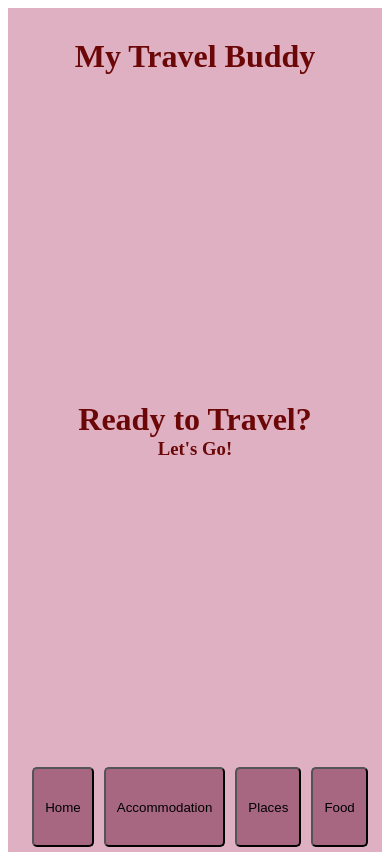
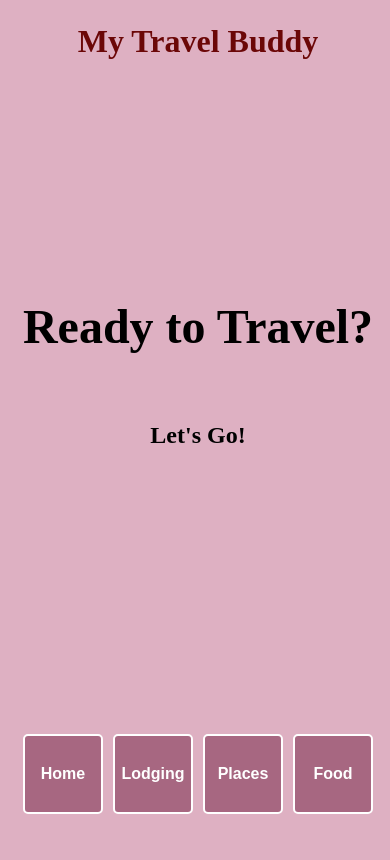
Before and after one commit to koyostar/travel-buddy, a React (Vite) app: page / in a window 390 px wide. Built offline with nearby package versions, Linux system fonts and the light colour scheme; no server answers.

Commit message:
Mobile responsiveness improved

```diff
--- a/src/Accommodation/AccommodationForm.jsx
+++ b/src/Accommodation/AccommodationForm.jsx
@@ -47,7 +47,6 @@ function AccommodationForm({ handleAddAccommodation }) {
           value={hotel}
           onChange={(e) => setHotel(e.target.value)}
         />
-        <br />
       </div>
 
       <div className="input-form">
--- a/src/Accommodation/AccommodationList.jsx
+++ b/src/Accommodation/AccommodationList.jsx
@@ -53,7 +53,7 @@ function AccommodationList() {
 
   return (
     <div className="accommodation-container">
-      <h1>Accomodation</h1>
+      <h2>Accomodation</h2>
       <AccommodationForm handleAddAccommodation={addAccommodation} />
       <h2>Booked Accomodation</h2>
       <div class="table-container">
--- a/src/Accommodation/AccommodationPage.jsx
+++ b/src/Accommodation/AccommodationPage.jsx
@@ -1,11 +1,7 @@
 import AccommodationList from "./AccommodationList";
 
 function AccommodationPage() {
-  return (
-    <div className="accommodation-container">
-      <AccommodationList />
-    </div>
-  );
+  return <AccommodationList />;
 }
 
 export default AccommodationPage;
--- a/src/Food/FoodList.jsx
+++ b/src/Food/FoodList.jsx
@@ -78,7 +78,7 @@ function FoodList() {
 
   return (
     <div className="food-container">
-      <h1>Food To Eat</h1>
+      <h2>Food To Eat</h2>
       <FoodForm handleAddFoodItem={addFoodItem} />
       <h2>List of Food</h2>
       <div class="table-container">
--- a/src/Food/FoodPage.jsx
+++ b/src/Food/FoodPage.jsx
@@ -1,11 +1,7 @@
 import FoodList from "./FoodList";
 
 function FoodPage() {
-  return (
-    <div className="food-container">
-      <FoodList />
-    </div>
-  );
+  return <FoodList />;
 }
 
 export default FoodPage;
--- a/src/Header.jsx
+++ b/src/Header.jsx
@@ -1,7 +1,7 @@
 export default function Header() {
   return (
-    <header>
+    <div className="header">
       <h1>My Travel Buddy</h1>
-    </header>
+    </div>
   );
 }
--- a/src/HomePage.jsx
+++ b/src/HomePage.jsx
@@ -1,8 +1,8 @@
 export default function HomePage() {
   return (
     <div className="homepage-container">
-      <h1>Ready to Travel?</h1>
-      <h3>Let's Go!</h3>
+      <h3>Ready to Travel?</h3>
+      <h2>Let's Go!</h2>
     </div>
   );
 }
--- a/src/NavBar.jsx
+++ b/src/NavBar.jsx
@@ -2,13 +2,14 @@ import { Link } from "react-router-dom";
 
 export default function Navbar() {
   return (
+    <div className="navbar-container">
       <div className="nav-bar">
         <Link to="/">
           <button className="home-button">Home</button>
         </Link>
 
         <Link to="/accommodation">
-        <button className="accommodation-button">Accommodation</button>
+          <button className="accommodation-button">Lodging</button>
         </Link>
         <Link to="/places">
           <button className="places-button">Places</button>
@@ -18,5 +19,6 @@ export default function Navbar() {
           <button className="food-button">Food</button>
         </Link>
       </div>
+    </div>
   );
 }
--- a/src/Places/PlacesForm.jsx
+++ b/src/Places/PlacesForm.jsx
@@ -39,11 +39,9 @@ function PlacesForm({ handleAddPlace }) {
           placeholder="Enter Place to Visit"
           value={place}
           onChange={(e) => setPlace(e.target.value)}
-        />{" "}
+        />
       </div>
-      <br />
       <div className="input-form">
-        {" "}
         <input
           className="input-place-address"
           type="text"
--- a/src/Places/PlacesList.jsx
+++ b/src/Places/PlacesList.jsx
@@ -76,7 +76,7 @@ function PlacesList() {
 
   return (
     <div className="places-container">
-      <h1>Places To Visit</h1>
+      <h2>Places To Visit</h2>
       <PlacesForm handleAddPlace={addPlace} />
       <h2>List of Places</h2>
       <div class="table-container2">
--- a/src/Places/PlacesPage.jsx
+++ b/src/Places/PlacesPage.jsx
@@ -1,11 +1,7 @@
 import PlacesList from "./PlacesList";
 
 function PlacesPage() {
-  return (
-    <div className="places-container">
-      <PlacesList />
-    </div>
-  );
+  return <PlacesList />;
 }
 
 export default PlacesPage;
--- a/src/index.css
+++ b/src/index.css
@@ -1,43 +1,90 @@
-.app-container {
+body {
+  overflow: hidden;
+  background-color: #deb0c2;
   width: 100%;
   height: 100vh;
-  background-color: #deb0c2;
-  border-radius: 25px;
+}
+
+.app-container {
+  width: 100;
   display: flex;
   flex-direction: column;
-  overflow: hidden;
-  position: relative;
   align-items: center;
-}
-
-header {
-  margin: 30px;
+  box-sizing: border-box;
 }
 
 .accommodation-container,
 .places-container,
-.food-container {
+.food-container,
+.homepage-container {
   display: flex;
   flex-direction: column;
   align-items: center;
   width: 100%;
+  max-height: 100%;
 }
 
-h1,
-h2,
-h3 {
+.homepage-container {
+  justify-content: center;
+}
+
+.header {
+  width: 100%;
+}
+
+.navbar-container {
+  width: 75%;
+  display: flex;
+  flex-direction: row;
+  justify-content: space-around;
+  position: fixed;
+  bottom: 3%;
+}
+
+.nav-bar {
+  display: flex;
+  flex-direction: row;
+  justify-content: space-around;
+}
+
+.nav-bar button {
+  height: 5rem;
+  width: 150px;
+  border-radius: 5px;
+  background-color: #a76781;
+  font-size: 1rem;
+  font-weight: bold;
+  color: white;
+  border: 2px solid white;
+}
+
+.nav-bar button:hover {
+  background-color: white;
+  color: #a76781;
+}
+
+h1 {
   color: rgb(107, 7, 7);
   text-align: center;
-  margin: 0;
+  margin: 15px 0 0 0;
+  padding: 0;
+}
+
+h2 {
+}
+
+h3 {
+  font-size: 3rem;
 }
 
 .homepage-container {
   width: 100%;
-  position: absolute;
+  height: 600px;
+  /* position: absolute;
   top: 50%;
   left: 50%;
   transform: translate(-50%, -50%);
-  text-align: center;
+  text-align: center; */
 }
 
 .input-form {
@@ -92,13 +139,11 @@ h3 {
 
 .table-container,
 .table-container2 {
-  overflow: scroll;
-  width: 100%;
-}
-
-.table-container {
   display: flex;
   justify-content: center;
+  width: 100%;
+  overflow-x: auto;
+  overflow-y: auto;
 }
 
 table {
@@ -121,28 +166,6 @@ tr:hover {
   background-color: white;
 }
 
-.nav-bar {
-  display: grid;
-  grid-template-columns: repeat(4, 1fr);
-  width: 75%;
-  justify-content: center;
-  position: absolute;
-  bottom: 0;
-  grid-gap: 10px;
-}
-
-.nav-bar button {
-  height: 5rem;
-  width: 100%;
-  margin: 5px;
-  border-radius: 5px;
-  background-color: #a76781;
-}
-
-.nav-bar button:hover {
-  background-color: white;
-}
-
 /* Text wrapping */
 .place-address,
 .restaurant {
@@ -152,8 +175,9 @@ tr:hover {
 /* Responsive styles */
 @media screen and (max-width: 768px) {
   .app-container {
-    border-radius: 0;
+    padding-right: 10px;
   }
+
   .input-form {
     flex-direction: column;
   }
@@ -162,7 +186,25 @@ tr:hover {
   .input-place-address,
   .input-reason-to-visit,
   .input-food-item,
-  .input-restaurant {
+  .input-restaurant,
+  .react-datepicker-wrapper {
     width: 100%;
   }
+
+  .table-container {
+    max-height: 300px;
+  }
+
+  .table-container2 {
+    max-height: 300px;
+    justify-content: start;
+  }
+  .navbar-container {
+    width: 100%;
+  }
+  .nav-bar button {
+    width: 80px;
+    margin: 5px;
+    font-size: 1rem;
+  }
 }
```
Lines whose indentation alone changed are shown as unchanged.
